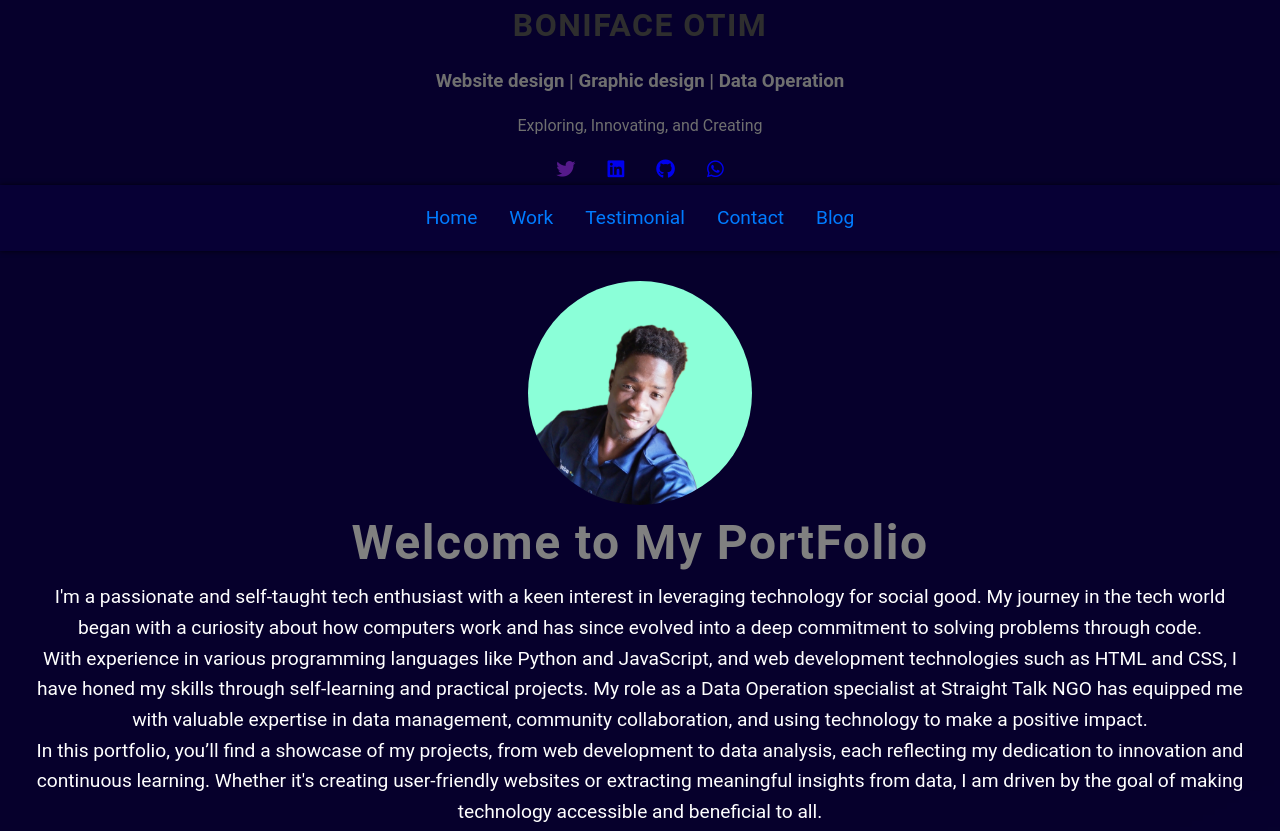
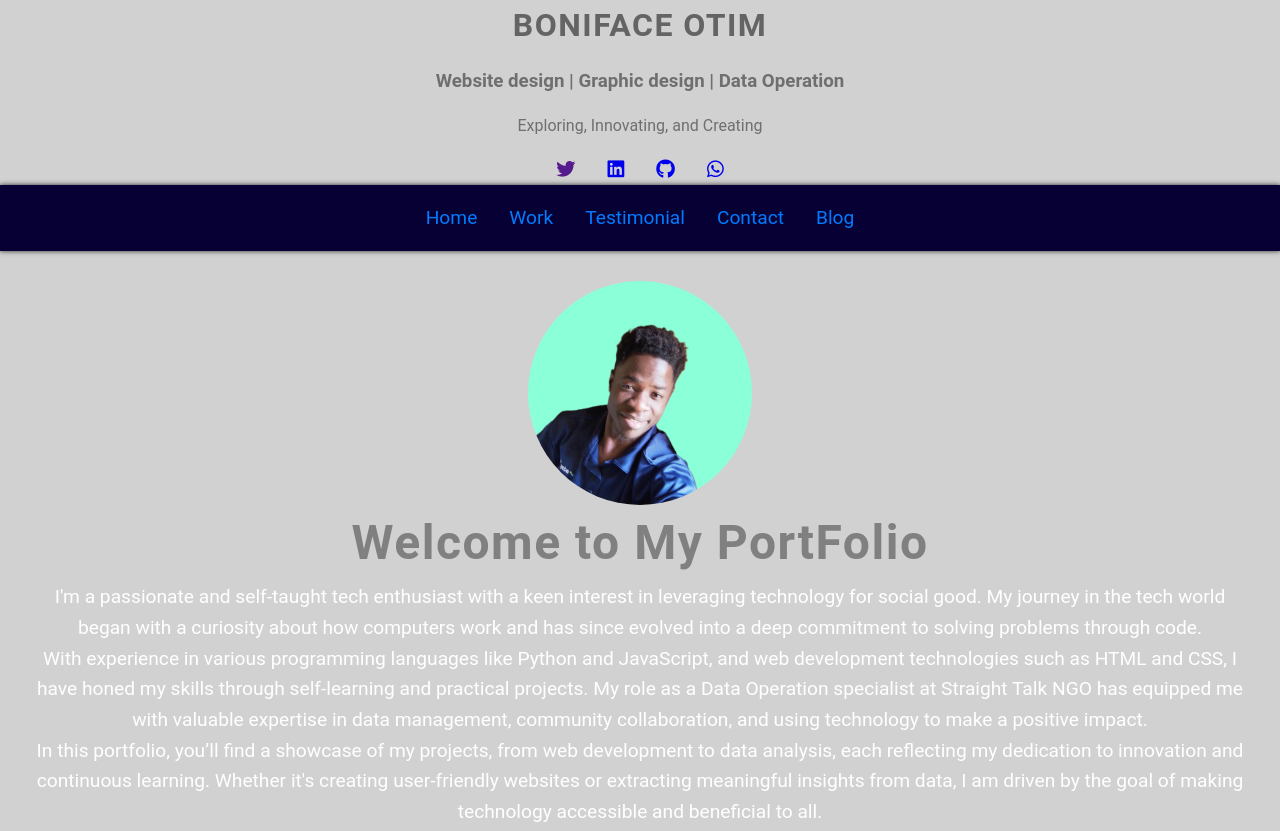
Before and after one commit to Bonito4/bonito4.github.io, a plain HTML site: page index.html in a window 1280 px wide. Shown: the top 831 px of the page. Drawn offline with Linux system fonts and the light colour scheme.

Commit message:
made adjustments

```diff
--- a/static/css/style.css
+++ b/static/css/style.css
@@ -12,10 +12,10 @@ body {
   font-family: "Roboto", "Helvetica Neue", "Arial", sans-serif;
   line-height: 1.6;
   color: #6f6f6f;
-  background-color: #f4f4f4;
+  background-color: #d1d1d1;
   margin: 0;
   padding: 0;
-  background-image: url("/static/image/backgroundAsset.png");
+  /* background-image: url("/static/image/backgroundAsset.png"); */
   background-repeat: no-repeat;
   background-size: cover;
 }
@@ -49,7 +49,7 @@ ul {
 }
 
 h1, h2 {
-  color: #2e2e2e;
+  color: #646464;
   letter-spacing: 1.5px;
 }
 
@@ -120,6 +120,7 @@ h1, h2 {
 .get-started {
   padding: 1rem;
   width: -moz-fit-content;
+  width: fit-content;
   font-size: 1.2rem;
   border-radius: 20px;
   border: none;
@@ -130,7 +131,7 @@ h1, h2 {
 }
 .get-started:hover{
   color: white;
-  background-color: orangered;
+  background-color: rgba(255, 68, 0, 1);
 }
 
 .display-grid {
```
